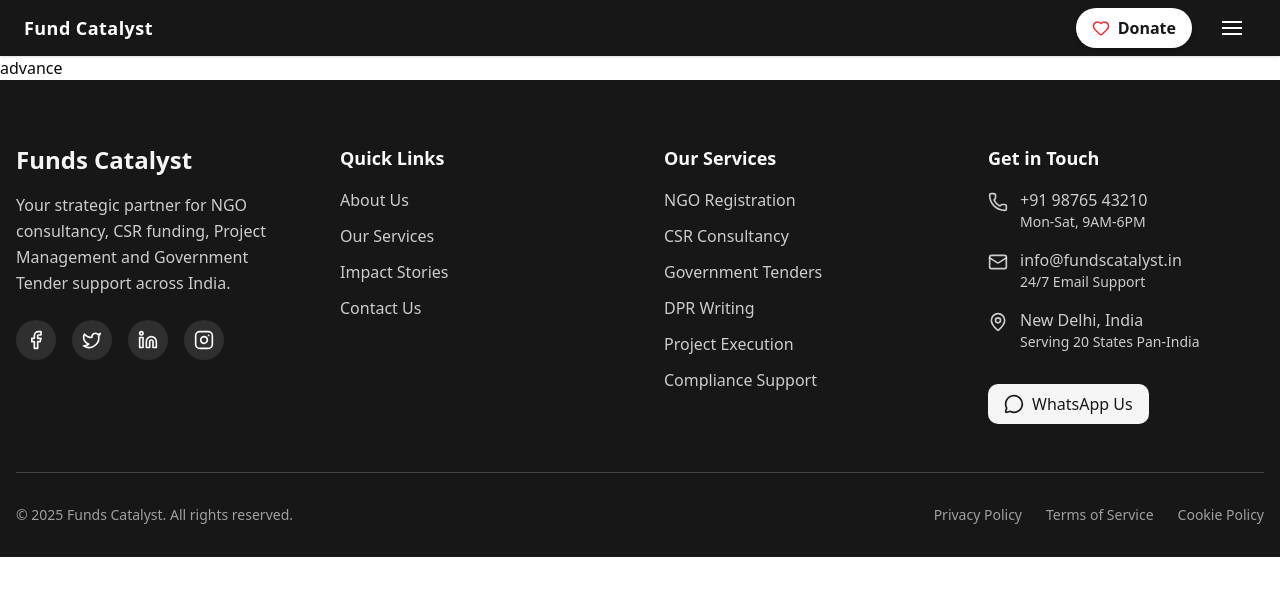
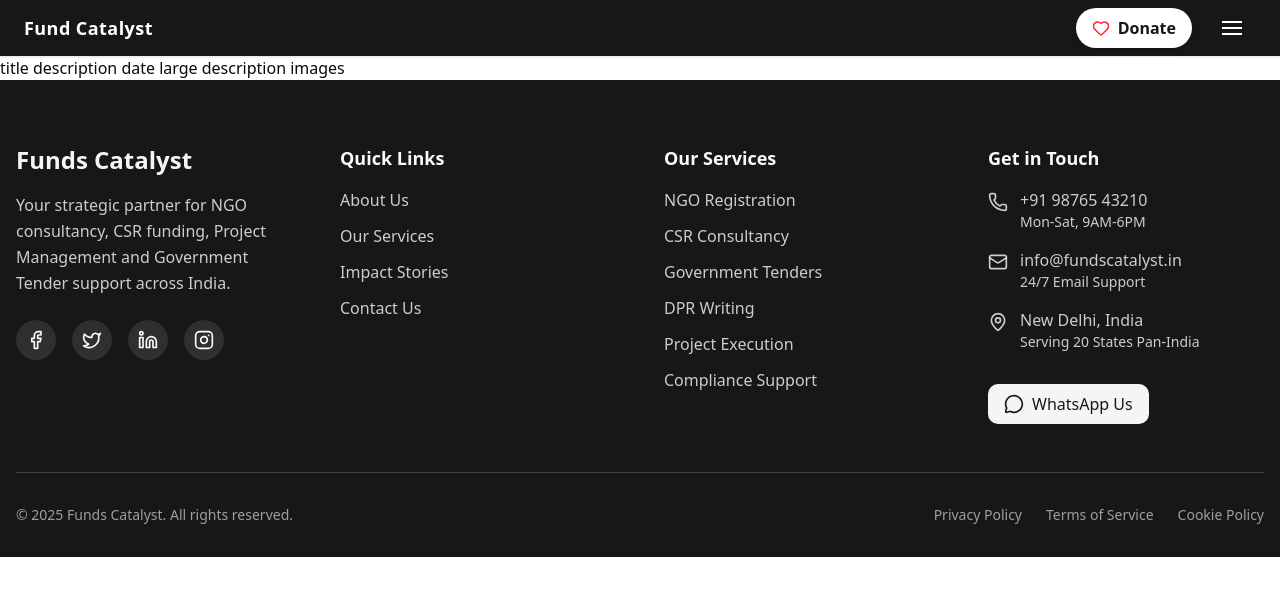
Before and after one commit to iSitanshu/Funds_Catalyst, a React (Vite) app in the folder frontend/: page /projects/1 in a window 1280 px wide. Shown: the top 596 px of the page. Built offline with nearby package versions, Linux system fonts and the light colour scheme.

Commit message:
changes in render details route + added content

```diff
--- a/frontend/src/pages/RenderDetail.jsx
+++ b/frontend/src/pages/RenderDetail.jsx
@@ -1,7 +1,13 @@
 import react from "react";
 
 const RenderDetail = () => {
-    return <>advance</>
+    return <>
+    title
+    description
+    date
+    large description
+    images
+    </>
 }
 
 export default RenderDetail;
```
